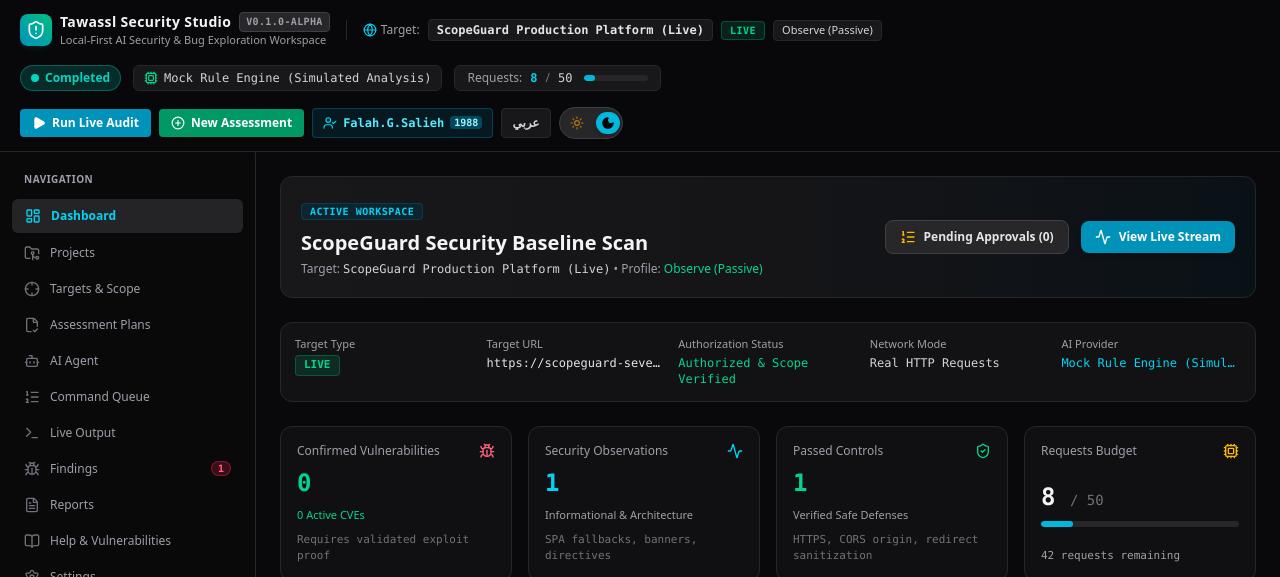
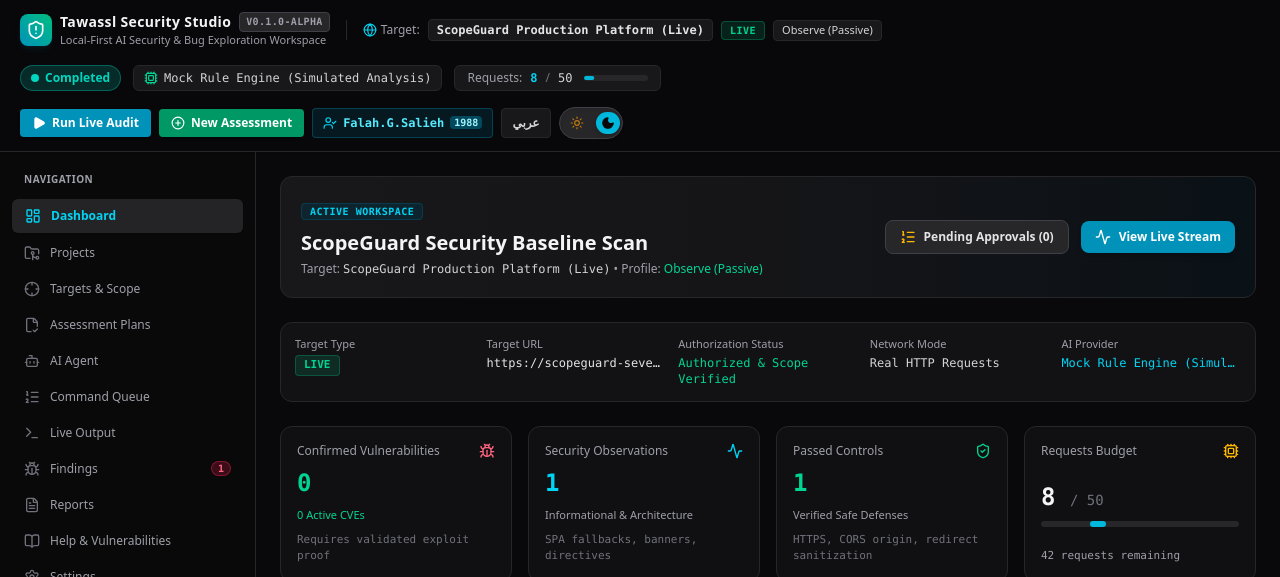
Before and after one commit to Eman2024956/tawassl-security-studio, a Next.js app in the folder apps/web/: page / in a window 1280 px wide. Shown: the top 577 px of the page. Built offline with nearby package versions, Linux system fonts and the light colour scheme.

Commit message:
fix(csp): strict CSP with default-src 'none', no unsafe-inline in script-src/style-src, and upgrade-insecure-requests

```diff
--- a/apps/web/components/Header.tsx
+++ b/apps/web/components/Header.tsx
@@ -141,10 +141,14 @@
           <span className="text-slate-400 dark:text-zinc-500">/</span>
           <span className="font-mono text-slate-700 dark:text-zinc-300">{assessment.max_requests}</span>
           <div className="w-16 h-1.5 bg-slate-200 dark:bg-zinc-800 rounded-full overflow-hidden ml-1">
-            <div
-              className="h-full bg-cyan-600 dark:bg-cyan-500 rounded-full"
-              style={{ width: `${Math.min(100, (assessment.requests_made / assessment.max_requests) * 100)}%` }}
-            />
+            <svg className="w-full h-full" viewBox="0 0 100 6">
+              <rect
+                height="6"
+                width={Math.min(100, Math.max(0, (assessment.requests_made / assessment.max_requests) * 100))}
+                rx="3"
+                className="fill-cyan-600 dark:fill-cyan-500"
+              />
+            </svg>
           </div>
         </div>
       </div>
--- a/apps/web/components/views/DashboardView.tsx
+++ b/apps/web/components/views/DashboardView.tsx
@@ -191,10 +191,14 @@
               <span className="text-sm font-normal text-zinc-500">/ {assessment.max_requests}</span>
             </div>
             <div className="w-full h-1.5 bg-zinc-800 rounded-full mt-2 overflow-hidden">
-              <div
-                className="h-full bg-cyan-500 rounded-full"
-                style={{ width: `${(assessment.requests_made / assessment.max_requests) * 100}%` }}
-              />
+              <svg className="w-full h-full" viewBox="0 0 100 6">
+                <rect
+                  height="6"
+                  width={Math.min(100, Math.max(0, (assessment.requests_made / assessment.max_requests) * 100))}
+                  rx="3"
+                  className="fill-cyan-500"
+                />
+              </svg>
             </div>
           </div>
           <span className="text-[11px] text-zinc-400 font-mono">
--- a/apps/web/next.config.ts
+++ b/apps/web/next.config.ts
@@ -28,7 +28,7 @@
   {
     key: "Content-Security-Policy",
     value:
-      "default-src 'self'; script-src 'self' 'unsafe-inline' 'unsafe-eval'; style-src 'self' 'unsafe-inline' https://fonts.googleapis.com; img-src 'self' data: https: blob:; font-src 'self' https://fonts.gstatic.com data:; connect-src 'self' https: http:; frame-ancestors 'none'; base-uri 'self'; form-action 'self'; object-src 'none';",
+      "default-src 'none'; script-src 'self' https:; style-src 'self' https://fonts.googleapis.com; img-src 'self' data: https: blob:; font-src 'self' https://fonts.gstatic.com data:; connect-src 'self' https:; frame-ancestors 'none'; base-uri 'self'; form-action 'self'; object-src 'none'; upgrade-insecure-requests; block-all-mixed-content;",
   },
 ];
 
```
